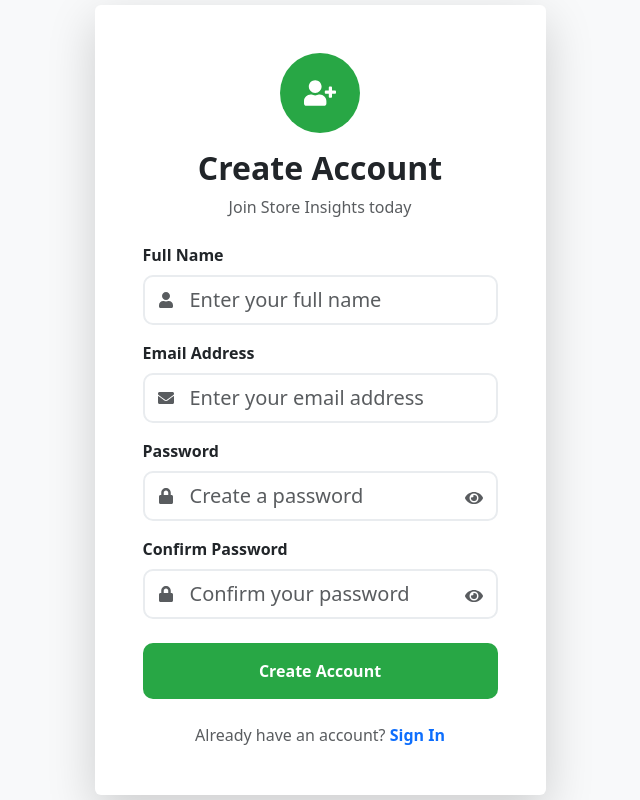
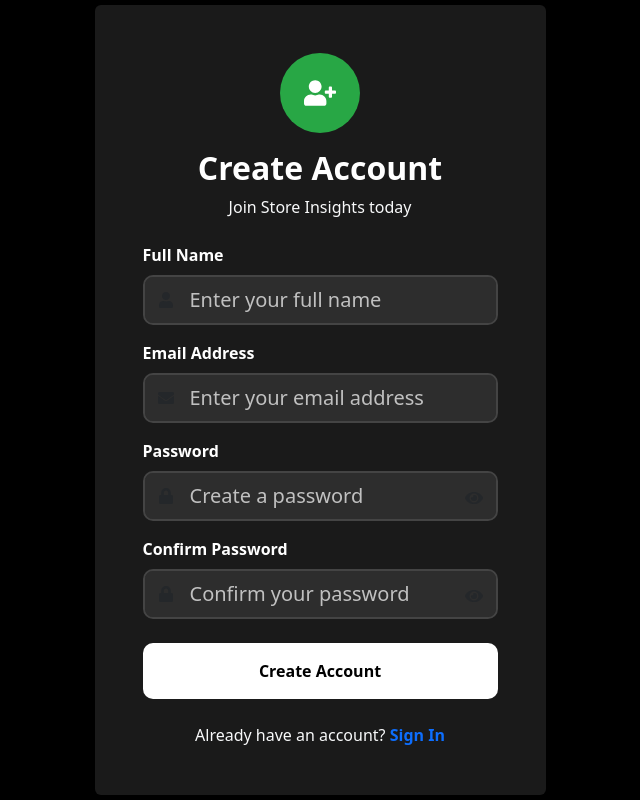
Before and after one commit to rootmentsdev/StoreInsightsFinalCode, a React (Vite) app in the folder frontend/: page /register in a window 1280 px wide. Shown: the whole page, without its empty margins (320-960 px from the left). Built offline with nearby package versions, Linux system fonts and the light colour scheme; no server answers.

Commit message:
Fix:changed the colour of profile icon

```diff
--- a/frontend/src/pages/Login.jsx
+++ b/frontend/src/pages/Login.jsx
@@ -78,18 +78,30 @@ const LoginPage = () => {
 
   if (authLoading) {
     return (
-      <div className="min-vh-100 d-flex align-items-center justify-content-center" style={{ backgroundColor: '#f8f9fa' }}>
-        <Spinner animation="border" variant="primary" />
+      <div className="min-vh-100 d-flex align-items-center justify-content-center" style={{ backgroundColor: '#000000' }}>
+        <Spinner animation="border" variant="light" />
       </div>
     );
   }
 
   return (
-    <div className="min-vh-100 d-flex align-items-center" style={{ backgroundColor: '#f8f9fa' }}>
+    <div className="min-vh-100 d-flex align-items-center" style={{ backgroundColor: '#000000' }}>
+      <style>
+        {`
+          .form-control::placeholder {
+            color: white !important;
+            opacity: 0.7;
+          }
+          .form-control:focus {
+            border-color: #007bff !important;
+            box-shadow: 0 0 0 0.2rem rgba(0, 123, 255, 0.25) !important;
+          }
+        `}
+      </style>
       <Container>
         <Row className="justify-content-center">
           <Col xs={12} sm={10} md={8} lg={6} xl={5}>
-            <Card className="shadow-lg border-0">
+            <Card className="shadow-lg border-0" style={{ backgroundColor: '#1a1a1a' }}>
               <Card.Body className="p-5">
 
                 {/* Header */}
@@ -99,14 +111,14 @@ const LoginPage = () => {
                     style={{
                       width: '80px',
                       height: '80px',
-                      backgroundColor: '#007bff',
+                      backgroundColor: '#28a745',
                       color: 'white'
                     }}
                   >
                     <FaUser size={32} />
                   </div>
-                  <h2 className="mb-2 fw-bold text-dark">Welcome Back</h2>
-                  <p className="text-muted mb-0">Sign in to your Store Insights account</p>
+                  <h2 className="mb-2 fw-bold text-white">Welcome Back</h2>
+                  <p className="text-light mb-0">Sign in to your Store Insights account</p>
                 </div>
 
                 {/* Error Message */}
@@ -121,7 +133,7 @@ const LoginPage = () => {
 
                   {/* Email Field */}
                   <Form.Group className="mb-3">
-                    <Form.Label className="fw-semibold text-dark">Email Address</Form.Label>
+                    <Form.Label className="fw-semibold text-white">Email Address</Form.Label>
                     <div className="position-relative">
                       <Form.Control
                         type="email"
@@ -133,7 +145,9 @@ const LoginPage = () => {
                         style={{
                           paddingLeft: '45px',
                           borderRadius: '10px',
-                          border: '2px solid #e9ecef'
+                          border: '2px solid #444',
+                          backgroundColor: '#2d2d2d',
+                          color: 'white'
                         }}
                         required
                       />
@@ -151,7 +165,7 @@ const LoginPage = () => {
 
                   {/* Password Field */}
                   <Form.Group className="mb-3">
-                    <Form.Label className="fw-semibold text-dark">Password</Form.Label>
+                    <Form.Label className="fw-semibold text-white">Password</Form.Label>
                     <div className="position-relative">
                       <Form.Control
                         type={showPassword ? 'text' : 'password'}
@@ -164,7 +178,9 @@ const LoginPage = () => {
                           paddingLeft: '45px',
                           paddingRight: '50px',
                           borderRadius: '10px',
-                          border: '2px solid #e9ecef'
+                          border: '2px solid #444',
+                          backgroundColor: '#2d2d2d',
+                          color: 'white'
                         }}
                         required
                       />
@@ -195,7 +211,7 @@ const LoginPage = () => {
                   </Form.Group>
 
                   {/* Remember Me */}
-                  <div className="d-flex justify-content-between align-items-center mb-4">
+                  <div className="mb-4">
                     <Form.Check
                       type="checkbox"
                       name="rememberMe"
@@ -203,14 +219,8 @@ const LoginPage = () => {
                       label="Remember me"
                       checked={formData.rememberMe}
                       onChange={handleInputChange}
-                      className="text-dark"
+                      className="text-light"
                     />
-                    <Link
-                      to="#"
-                      className="text-decoration-none text-primary fw-semibold"
-                    >
-                      Forgot password?
-                    </Link>
                   </div>
 
                   {/* Login Button */}
@@ -219,7 +229,8 @@ const LoginPage = () => {
                     className="w-100 py-3 fw-bold"
                     size="lg"
                     style={{
-                      backgroundColor: '#007bff',
+                      backgroundColor: 'white',
+                      color: 'black',
                       border: 'none',
                       borderRadius: '10px',
                       fontSize: '16px'
@@ -239,7 +250,7 @@ const LoginPage = () => {
 
                 {/* Register Link */}
                 <div className="text-center mt-4">
-                  <p className="text-muted mb-0">
+                  <p className="text-light mb-0">
                     Don't have an account?{' '}
                     <Link
                       to="/register"
--- a/frontend/src/pages/Register.jsx
+++ b/frontend/src/pages/Register.jsx
@@ -79,18 +79,30 @@ const RegisterPage = () => {
 
   if (authLoading) {
     return (
-      <div className="min-vh-100 d-flex align-items-center justify-content-center" style={{ backgroundColor: '#f8f9fa' }}>
-        <Spinner animation="border" variant="primary" />
+      <div className="min-vh-100 d-flex align-items-center justify-content-center" style={{ backgroundColor: '#000000' }}>
+        <Spinner animation="border" variant="light" />
       </div>
     );
   }
 
   return (
-    <div className="min-vh-100 d-flex align-items-center" style={{ backgroundColor: '#f8f9fa' }}>
+    <div className="min-vh-100 d-flex align-items-center" style={{ backgroundColor: '#000000' }}>
+      <style>
+        {`
+          .form-control::placeholder {
+            color: white !important;
+            opacity: 0.7;
+          }
+          .form-control:focus {
+            border-color: #007bff !important;
+            box-shadow: 0 0 0 0.2rem rgba(0, 123, 255, 0.25) !important;
+          }
+        `}
+      </style>
       <Container>
         <Row className="justify-content-center">
           <Col xs={12} sm={10} md={8} lg={6} xl={5}>
-            <Card className="shadow-lg border-0">
+            <Card className="shadow-lg border-0" style={{ backgroundColor: '#1a1a1a' }}>
               <Card.Body className="p-5">
 
                 {/* Header */}
@@ -106,8 +118,8 @@ const RegisterPage = () => {
                   >
                     <FaUserPlus size={32} />
                   </div>
-                  <h2 className="mb-2 fw-bold text-dark">Create Account</h2>
-                  <p className="text-muted mb-0">Join Store Insights today</p>
+                  <h2 className="mb-2 fw-bold text-white">Create Account</h2>
+                  <p className="text-light mb-0">Join Store Insights today</p>
                 </div>
 
                 {/* Success Message */}
@@ -129,7 +141,7 @@ const RegisterPage = () => {
 
                   {/* Name Field */}
                   <Form.Group className="mb-3">
-                    <Form.Label className="fw-semibold text-dark">Full Name</Form.Label>
+                    <Form.Label className="fw-semibold text-white">Full Name</Form.Label>
                     <div className="position-relative">
                       <Form.Control
                         type="text"
@@ -141,7 +153,9 @@ const RegisterPage = () => {
                         style={{
                           paddingLeft: '45px',
                           borderRadius: '10px',
-                          border: '2px solid #e9ecef'
+                          border: '2px solid #444',
+                          backgroundColor: '#2d2d2d',
+                          color: 'white'
                         }}
                         required
                         minLength="2"
@@ -161,7 +175,7 @@ const RegisterPage = () => {
 
                   {/* Email Field */}
                   <Form.Group className="mb-3">
-                    <Form.Label className="fw-semibold text-dark">Email Address</Form.Label>
+                    <Form.Label className="fw-semibold text-white">Email Address</Form.Label>
                     <div className="position-relative">
                       <Form.Control
                         type="email"
@@ -173,7 +187,9 @@ const RegisterPage = () => {
                         style={{
                           paddingLeft: '45px',
                           borderRadius: '10px',
-                          border: '2px solid #e9ecef'
+                          border: '2px solid #444',
+                          backgroundColor: '#2d2d2d',
+                          color: 'white'
                         }}
                         required
                       />
@@ -191,7 +207,7 @@ const RegisterPage = () => {
 
                   {/* Password Field */}
                   <Form.Group className="mb-3">
-                    <Form.Label className="fw-semibold text-dark">Password</Form.Label>
+                    <Form.Label className="fw-semibold text-white">Password</Form.Label>
                     <div className="position-relative">
                       <Form.Control
                         type={showPassword ? 'text' : 'password'}
@@ -204,7 +220,9 @@ const RegisterPage = () => {
                           paddingLeft: '45px',
                           paddingRight: '50px',
                           borderRadius: '10px',
-                          border: '2px solid #e9ecef'
+                          border: '2px solid #444',
+                          backgroundColor: '#2d2d2d',
+                          color: 'white'
                         }}
                         required
                         minLength="6"
@@ -237,7 +255,7 @@ const RegisterPage = () => {
 
                   {/* Confirm Password Field */}
                   <Form.Group className="mb-4">
-                    <Form.Label className="fw-semibold text-dark">Confirm Password</Form.Label>
+                    <Form.Label className="fw-semibold text-white">Confirm Password</Form.Label>
                     <div className="position-relative">
                       <Form.Control
                         type={showConfirmPassword ? 'text' : 'password'}
@@ -250,7 +268,9 @@ const RegisterPage = () => {
                           paddingLeft: '45px',
                           paddingRight: '50px',
                           borderRadius: '10px',
-                          border: '2px solid #e9ecef'
+                          border: '2px solid #444',
+                          backgroundColor: '#2d2d2d',
+                          color: 'white'
                         }}
                         required
                         minLength="6"
@@ -287,7 +307,8 @@ const RegisterPage = () => {
                     className="w-100 py-3 fw-bold"
                     size="lg"
                     style={{
-                      backgroundColor: '#28a745',
+                      backgroundColor: 'white',
+                      color: 'black',
                       border: 'none',
                       borderRadius: '10px',
                       fontSize: '16px'
@@ -307,7 +328,7 @@ const RegisterPage = () => {
 
                 {/* Login Link */}
                 <div className="text-center mt-4">
-                  <p className="text-muted mb-0">
+                  <p className="text-light mb-0">
                     Already have an account?{' '}
                     <Link
                       to="/login"
```
